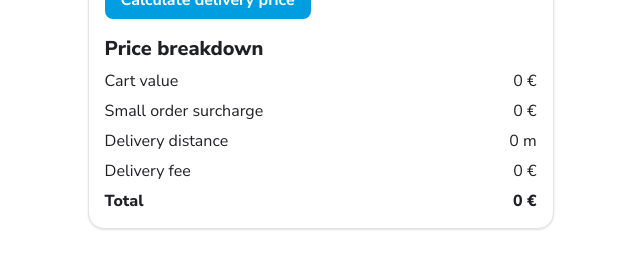
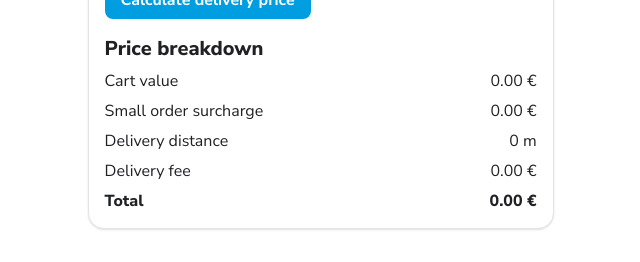
Before and after one commit to 4r70/wolt-internship-2025, a Next.js app in the folder dopc/: page / in a window 1280 px wide. Shown: the part 380-642 px from the top of the page, without its empty margins (2-642 px from the left). Built offline with nearby package versions, Linux system fonts and the light colour scheme; a web font is replaced by a local one.

Commit message:
refactored user location into seperate file, padded price breakdown prices with tailing zeroed if needed

```diff
--- a/dopc/app/details.tsx
+++ b/dopc/app/details.tsx
@@ -5,6 +5,7 @@ import styles from "@/styles/calculator.module.css";
 import { useState, useEffect } from "react";
 
 import { useVenueDetails } from "./hooks/useVenueDetails";
+import { getUserLocation } from "./hooks/getUserLocation";
 
 import { calculateDistance } from "./utils/calculateDistance";
 import { calculateDeliveryFee } from "./utils/calculateDeliveryFee";
@@ -37,7 +38,10 @@ export default function details({
         useState<boolean>(false);
     const [cartUserInputError, setCartUserInputError] =
         useState<boolean>(false);
-    const [userLocation, setUserLocation] = useState<{ latitude: string; longitude: string }>({
+    const [userLocation, setUserLocation] = useState<{
+        latitude: string;
+        longitude: string;
+    }>({
         latitude: "",
         longitude: "",
     });
@@ -58,23 +62,6 @@ export default function details({
         deliverySpecs,
         error: venueError,
     } = useVenueDetails(venueSlug);
-
-    function getUserLocation() {
-        navigator.geolocation.getCurrentPosition((position) => {
-            setUserLocation({
-                latitude: position.coords.latitude.toString(),
-                longitude: position.coords.longitude.toString(),
-            });
-            const newEmptyErrors = { ...emptyErrors };
-            if (newEmptyErrors.userLatitude) {
-                newEmptyErrors.userLatitude = false;
-            }
-            if (newEmptyErrors.userLongitude) {
-                newEmptyErrors.userLongitude = false;
-            }
-            setEmptyErrors(newEmptyErrors);
-        });
-    }
 
     function calculateDeliveryPrice() {
         setDeliveryDistanceError(false);
@@ -185,7 +172,13 @@ export default function details({
             <button
                 className={styles.secondaryButton}
                 data-test-id="getLocation"
-                onClick={() => getUserLocation()}
+                onClick={() =>
+                    getUserLocation({
+                        setUserLocation,
+                        emptyErrors,
+                        setEmptyErrors,
+                    })
+                }
             >
                 Get location
             </button>
--- /dev/null
+++ b/dopc/app/hooks/getUserLocation.ts
@@ -0,0 +1,22 @@
+interface GetUserLocationProps {
+    setUserLocation: (value: { latitude: string; longitude: string }) => void;
+    emptyErrors: Record<string, boolean>;
+    setEmptyErrors: (value: Record<string, boolean>) => void;
+}
+
+export function getUserLocation({ setUserLocation, emptyErrors, setEmptyErrors }: GetUserLocationProps) {
+    navigator.geolocation.getCurrentPosition((position) => {
+        setUserLocation({
+            latitude: position.coords.latitude.toString(),
+            longitude: position.coords.longitude.toString(),
+        });
+        const newEmptyErrors = { ...emptyErrors };
+        if (newEmptyErrors.userLatitude) {
+            newEmptyErrors.userLatitude = false;
+        }
+        if (newEmptyErrors.userLongitude) {
+            newEmptyErrors.userLongitude = false;
+        }
+        setEmptyErrors(newEmptyErrors);
+    });
+}
--- a/dopc/app/priceBreakdown.tsx
+++ b/dopc/app/priceBreakdown.tsx
@@ -29,7 +29,7 @@ export default function priceBreakdown({
                         className={styles.priceBreakdownValue}
                         data-raw-value={rawValues.cartValue}
                     >
-                        {cartValue} €
+                        {cartValue.toFixed(2)} €
                     </dd>
                 </div>
                 <div className={styles.priceBreakdownRow}>
@@ -40,7 +40,7 @@ export default function priceBreakdown({
                         className={styles.priceBreakdownValue}
                         data-raw-value={rawValues.smallOrderSurcharge}
                     >
-                        {smallOrderSurcharge} €
+                        {smallOrderSurcharge.toFixed(2)} €
                     </dd>
                 </div>
                 <div className={styles.priceBreakdownRow}>
@@ -62,7 +62,7 @@ export default function priceBreakdown({
                         className={styles.priceBreakdownValue}
                         data-raw-value={rawValues.deliveryFee}
                     >
-                        {deliveryFee} €
+                        {deliveryFee.toFixed(2)} €
                     </dd>
                 </div>
                 <div className={styles.priceBreakdownRow}>
@@ -73,7 +73,7 @@ export default function priceBreakdown({
                         className={styles.priceBreakdownValueTotal}
                         data-raw-value={rawValues.total}
                     >
-                        {total} €
+                        {total.toFixed(2)} €
                     </dd>
                 </div>
             </dl>
```
